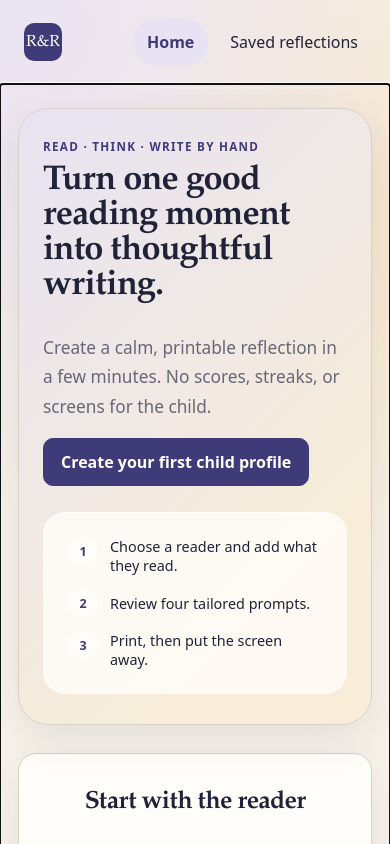
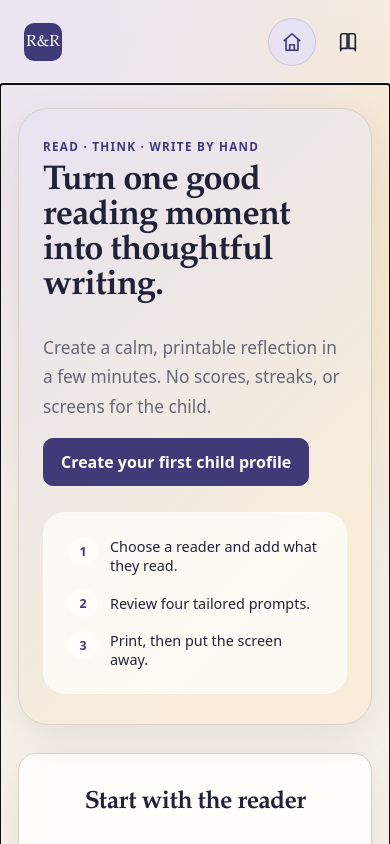
Before and after one commit to hiteshpatwari/EvokeInkApp, a Next.js app: page / in a window 390 px wide. Shown: the top 844 px of the page. Built offline with nearby package versions, Linux system fonts and the light colour scheme.

Commit message:
fix: align library layout and mobile navigation

```diff
--- a/src/app/globals.css
+++ b/src/app/globals.css
@@ -173,14 +173,28 @@ html[data-native-app="true"] .topbar nav button {
   gap: 8px;
 }
 .topbar nav button {
+  align-items: center;
   background: transparent;
   border: 0;
   border-radius: 999px;
   cursor: pointer;
+  display: inline-flex;
+  gap: 8px;
+  justify-content: center;
   padding: 9px 14px;
   transition:
     background 180ms ease,
     color 180ms ease;
+}
+.nav-icon {
+  fill: none;
+  flex: 0 0 auto;
+  height: 19px;
+  stroke: currentColor;
+  stroke-linecap: round;
+  stroke-linejoin: round;
+  stroke-width: 1.8;
+  width: 19px;
 }
 .topbar nav button:hover {
   background: var(--primary-soft);
@@ -205,6 +219,39 @@ html[data-native-app="true"] .topbar nav button {
 }
 .page--review {
   max-width: 980px;
+}
+.page-intro--library {
+  background: linear-gradient(135deg, var(--primary-soft), #f7edd9 78%);
+  border: 1px solid var(--line);
+  border-radius: 30px;
+  box-shadow: var(--shadow);
+  overflow: hidden;
+  padding: clamp(32px, 5vw, 58px);
+  position: relative;
+}
+.page-intro--library::after {
+  border: 22px solid rgb(196 122 24 / 10%);
+  border-radius: 50%;
+  content: "";
+  height: 210px;
+  position: absolute;
+  right: -68px;
+  top: -100px;
+  width: 210px;
+}
+.page-intro--library > * {
+  max-width: 760px;
+  position: relative;
+  z-index: 1;
+}
+.page-intro--library h1 {
+  font-size: clamp(2.15rem, 4vw, 3.6rem);
+  margin-bottom: 18px;
+}
+.page-intro--library > p:last-child {
+  color: var(--muted);
+  line-height: 1.7;
+  margin-bottom: 0;
 }
 .loading-state {
   display: grid;
@@ -1049,6 +1096,14 @@ textarea {
 .filter-row {
   margin-bottom: 24px;
 }
+.library-toolbar {
+  background: var(--surface);
+  border: 1px solid var(--line);
+  border-radius: var(--radius);
+  box-shadow: var(--shadow);
+  margin-top: 24px;
+  padding: 20px 22px;
+}
 .filter-row label {
   flex: 1;
   max-width: 520px;
@@ -1061,6 +1116,13 @@ textarea {
   display: grid;
   gap: 18px;
   grid-template-columns: repeat(2, 1fr);
+}
+.saved-grid > .empty-card {
+  grid-column: 1 / -1;
+  margin-top: 0;
+}
+.library-backup {
+  margin-top: 24px;
 }
 .saved-card {
   padding: 26px;
@@ -1122,8 +1184,25 @@ textarea {
     display: none;
   }
   .topbar nav {
-    flex-wrap: wrap;
+    flex-wrap: nowrap;
     justify-content: flex-end;
+  }
+  .topbar nav button {
+    border: 1px solid transparent;
+    flex: 0 0 48px;
+    height: 48px;
+    padding: 0;
+    width: 48px;
+  }
+  .topbar nav button[aria-current="page"] {
+    border-color: rgb(63 59 120 / 16%);
+  }
+  .nav-icon {
+    height: 22px;
+    width: 22px;
+  }
+  .nav-label {
+    display: none;
   }
   .page {
     padding: 24px calc(18px + var(--safe-area-right))
@@ -1141,6 +1220,25 @@ textarea {
   }
   .hero-card::after {
     display: none;
+  }
+  .page-intro--library {
+    border-radius: 24px;
+    padding: 30px 24px;
+  }
+  .page-intro--library::after {
+    display: none;
+  }
+  .library-toolbar {
+    gap: 14px;
+    padding: 18px;
+  }
+  .library-toolbar label,
+  .library-toolbar select {
+    max-width: none;
+    width: 100%;
+  }
+  .library-toolbar select {
+    margin-top: 0;
   }
   .panel--wide,
   .full-width {
--- a/src/components/AppShell.tsx
+++ b/src/components/AppShell.tsx
@@ -827,17 +827,40 @@ export function AppShell({ storage }: AppShellProps = {}) {
         <nav aria-label="Main navigation">
           <button
             type="button"
+            aria-label="Home"
             aria-current={screen === "home" ? "page" : undefined}
+            title="Home"
             onClick={goHome}
           >
-            Home
+            <svg
+              className="nav-icon"
+              viewBox="0 0 24 24"
+              aria-hidden="true"
+              focusable="false"
+            >
+              <path d="M3.5 10.5 12 3l8.5 7.5" />
+              <path d="M5.5 9.5V21h13V9.5" />
+              <path d="M9.5 21v-6h5v6" />
+            </svg>
+            <span className="nav-label">Home</span>
           </button>
           <button
             type="button"
+            aria-label="Saved reflections"
             aria-current={screen === "saved" ? "page" : undefined}
+            title="Saved reflections"
             onClick={() => setScreen("saved")}
           >
-            Saved reflections
+            <svg
+              className="nav-icon"
+              viewBox="0 0 24 24"
+              aria-hidden="true"
+              focusable="false"
+            >
+              <path d="M4 5.5A2.5 2.5 0 0 1 6.5 3H11v16H6.5A2.5 2.5 0 0 0 4 21.5z" />
+              <path d="M20 5.5A2.5 2.5 0 0 0 17.5 3H13v16h4.5a2.5 2.5 0 0 1 2.5 2.5z" />
+            </svg>
+            <span className="nav-label">Saved reflections</span>
           </button>
         </nav>
       </header>
@@ -1582,15 +1605,15 @@ export function AppShell({ storage }: AppShellProps = {}) {
       )}
 
       {screen === "saved" && (
-        <main className="page" tabIndex={-1}>
-          <div className="page-intro">
+        <main className="page page--library" tabIndex={-1}>
+          <section className="page-intro page-intro--library">
             <p className="eyebrow">YOUR LIBRARY</p>
             <h1>Saved reflections</h1>
             <p>
               Reopen, reprint, or duplicate a worksheet without changing its
               original reading-profile snapshot.
             </p>
-          </div>
+          </section>
           {pendingDeleteSession && (
             <section
               ref={deleteDialogRef}
@@ -1627,7 +1650,7 @@ export function AppShell({ storage }: AppShellProps = {}) {
               </div>
             </section>
           )}
-          <div className="filter-row">
+          <div className="filter-row library-toolbar">
             <label>
               Filter by child or book{" "}
               <input
--- a/src/components/DataBackupPanel.tsx
+++ b/src/components/DataBackupPanel.tsx
@@ -185,7 +185,7 @@ export function DataBackupPanel({
   };
 
   return (
-    <section className="panel" aria-labelledby="backup-heading">
+    <section className="panel library-backup" aria-labelledby="backup-heading">
       <p className="eyebrow">Data safety</p>
       <h2 id="backup-heading">Backup &amp; restore</h2>
       <p className="muted">
```
Also changed, not shown: .codex/state/WORKSTATE.md, 3 other files (tests, documents, lock files or other folders).
